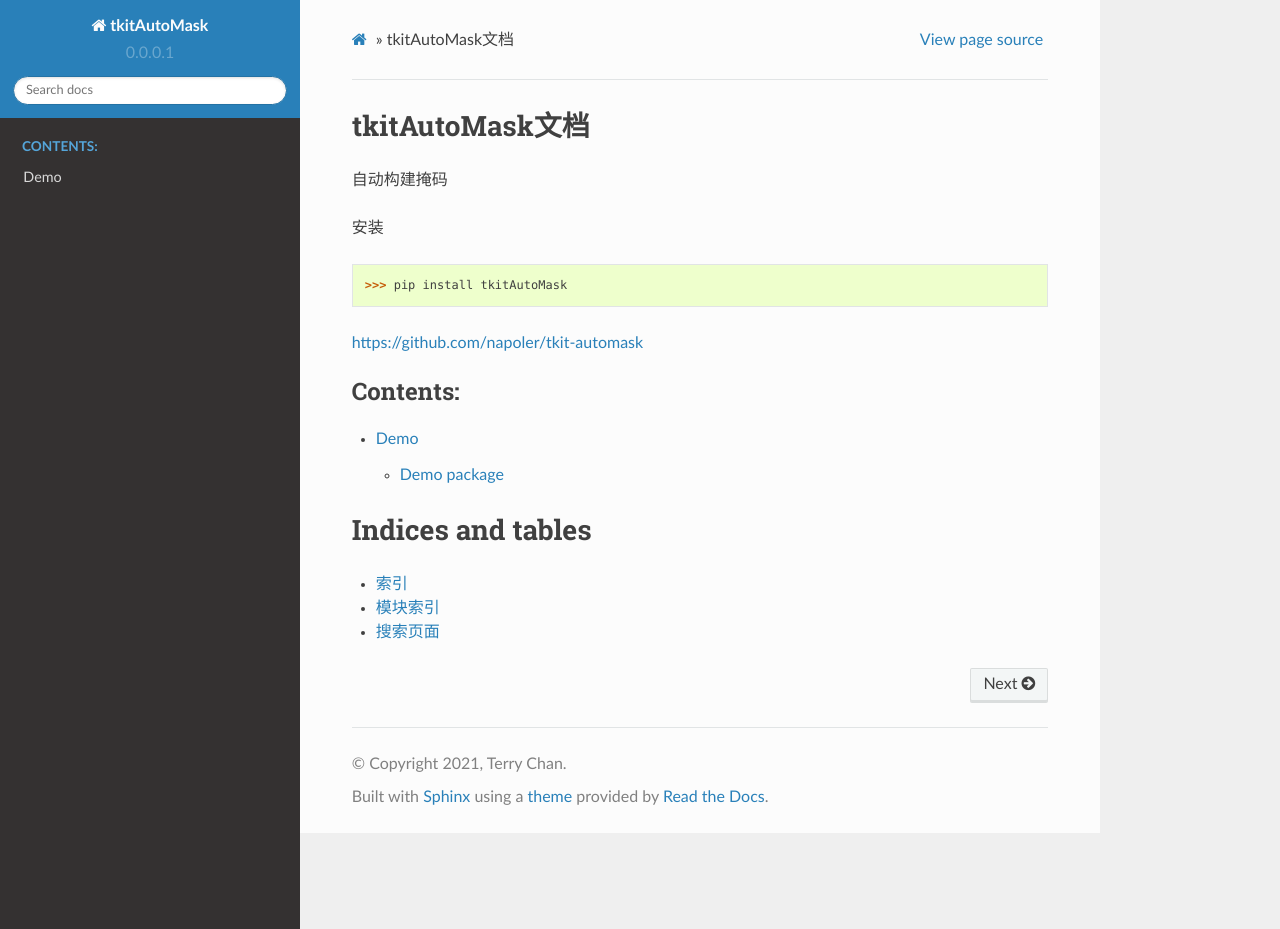
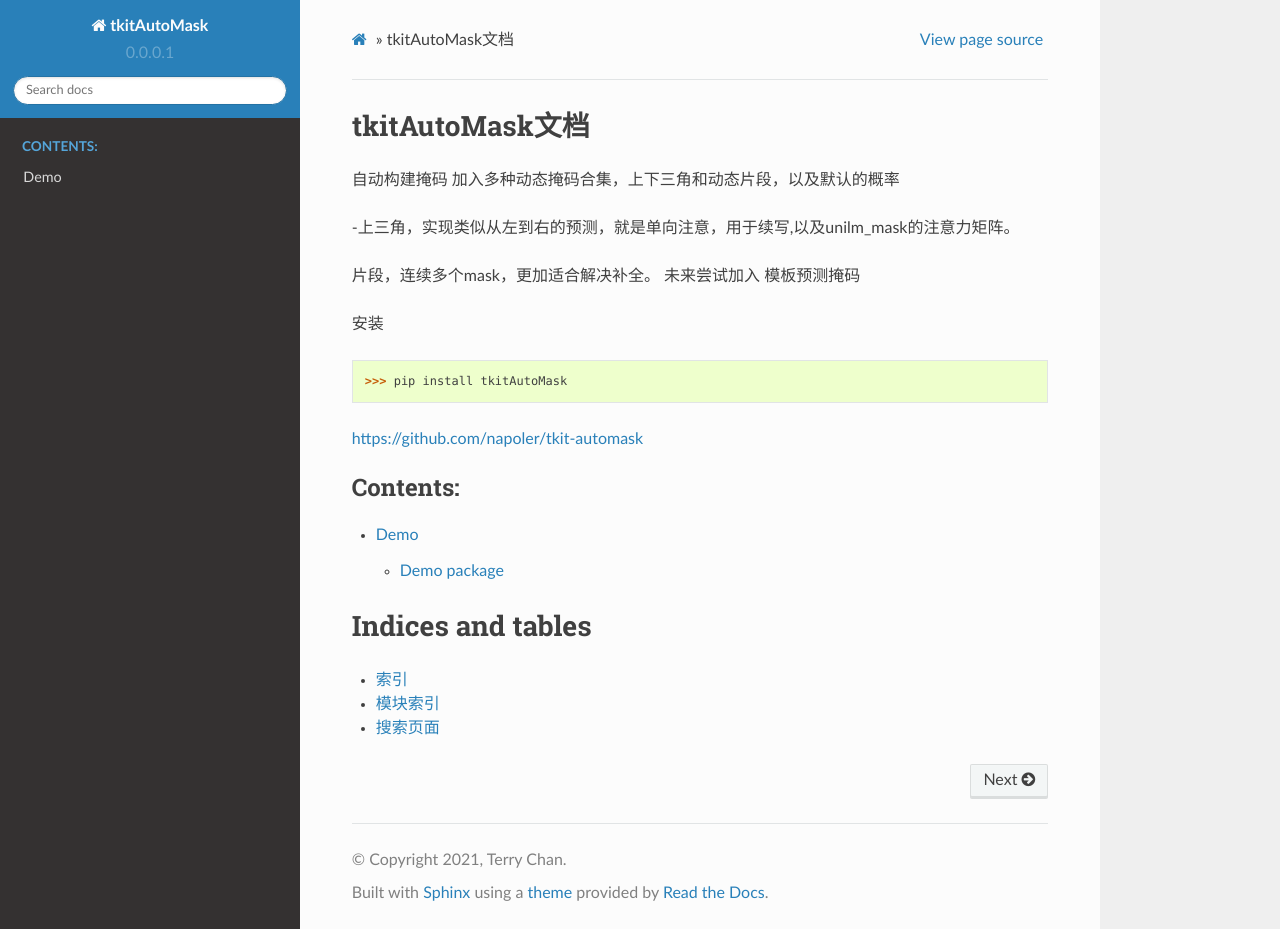
Before and after one commit to napoler/tkit-automask, a Sphinx documentation site: the page built from docs_tools/source/index.rst, in a window 1280 px wide and 929 px high. Built offline with Sphinx 7.4.7 and the Read the Docs theme 2.0.0, drawn with Linux system fonts in a browser that asks for light colours.

Commit message:
Update index.rst

```diff
--- a/docs_tools/source/index.rst
+++ b/docs_tools/source/index.rst
@@ -6,7 +6,12 @@
 tkitAutoMask文档
 ======================================
 
-自动构建掩码
+自动构建掩码 加入多种动态掩码合集，上下三角和动态片段，以及默认的概率
+
+-上三角，实现类似从左到右的预测，就是单向注意，用于续写,以及unilm_mask的注意力矩阵。
+
+片段，连续多个mask，更加适合解决补全。
+未来尝试加入 模板预测掩码
 
 安装
 
```
